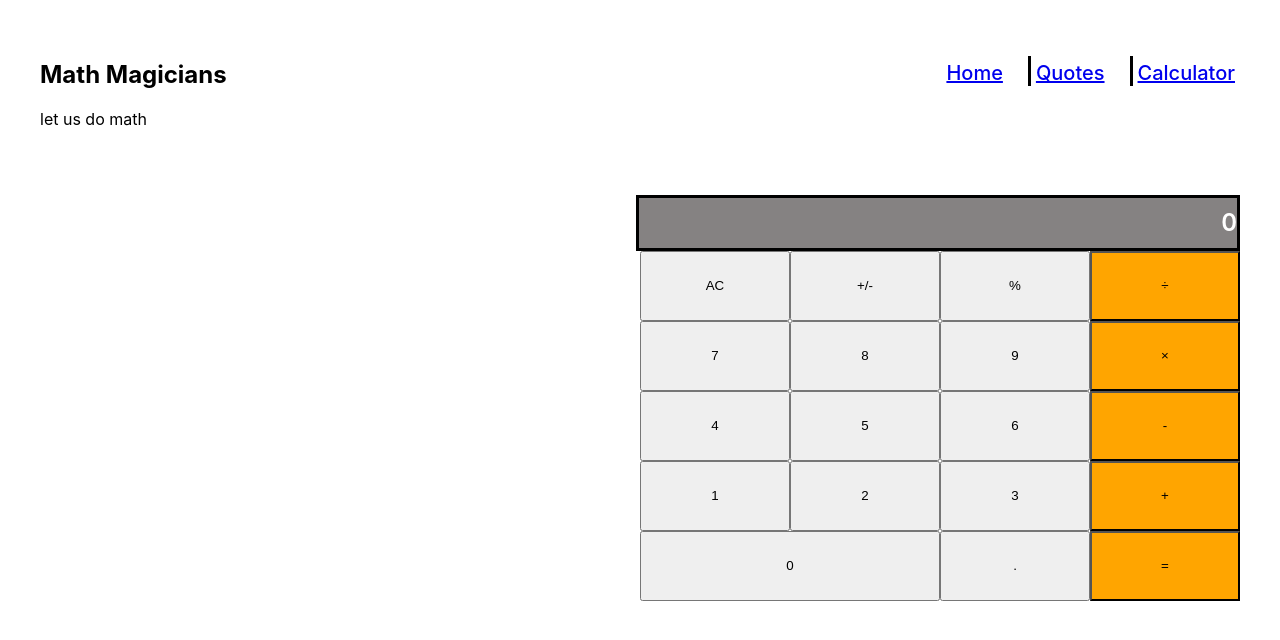
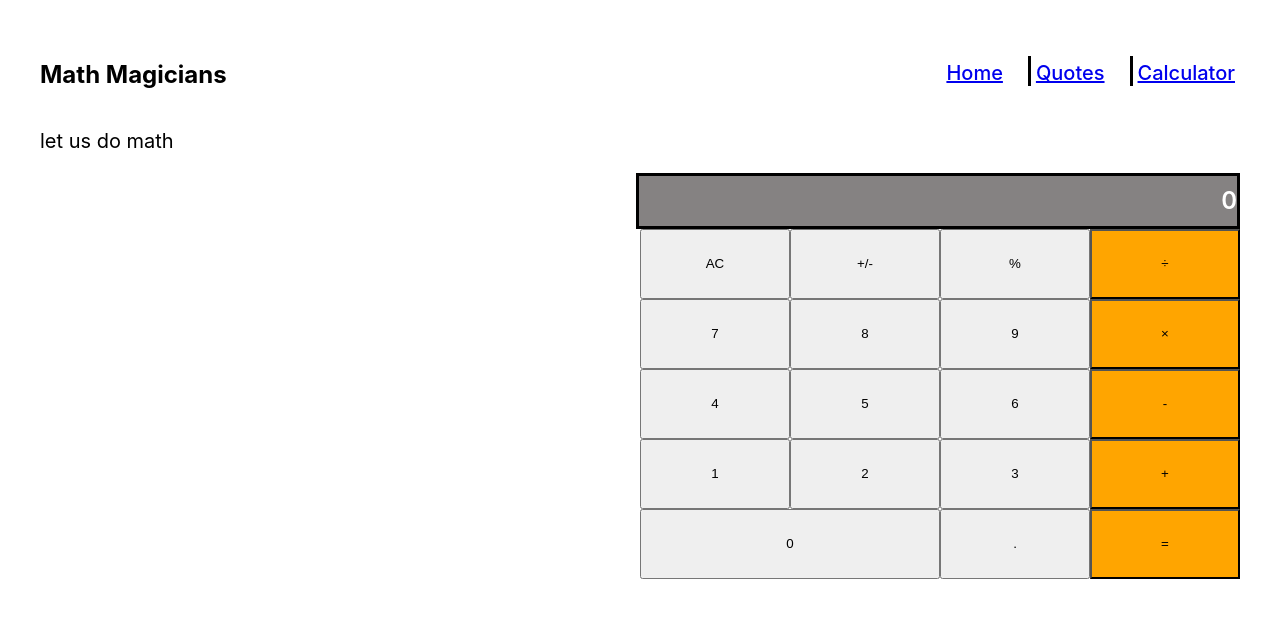
Before and after one commit to Tracy-miranja/math-magician, a React (Create React App) app: page /Calculator in a window 1280 px wide. Shown: the top 640 px of the page. Built offline with nearby package versions, Linux system fonts and the light colour scheme.

Commit message:
Correct linters error

```diff
--- a/src/components/Calculator.js
+++ b/src/components/Calculator.js
@@ -31,7 +31,7 @@ function Display() {
     <section className="container">
       <h1>Math Magicians</h1>
       <div className="finaal">
-        <p>let us do math</p>
+        <p className="para">let us do math</p>
         <div className="all">
           <div className="screen">
             { displayValues()}
--- a/src/index.css
+++ b/src/index.css
@@ -73,7 +73,6 @@ button {
   flex-direction: column;
   justify-content: flex-end;
   align-items: flex-end;
-  padding-top: 50px;
 }
 
 .quotesbox {
@@ -82,10 +81,12 @@ button {
   padding-left: 150px;
   padding-right: 150px;
 }
-ul li{
+
+ul li {
   list-style: none;
   display: block;
   height: 20px;
+
   /* border-left: 4px solid black; */
   padding: 5px;
   margin-left: 20px;
@@ -94,6 +95,16 @@ ul li{
   font-weight: 500;
   color: blue;
 }
-.lnks{
+
+.lnks {
   border-left: 3px solid black;
 }
+
+.finaal {
+  display: flex;
+  flex-direction: column;
+}
+
+.para {
+  font-size: 20px;
+}
```
